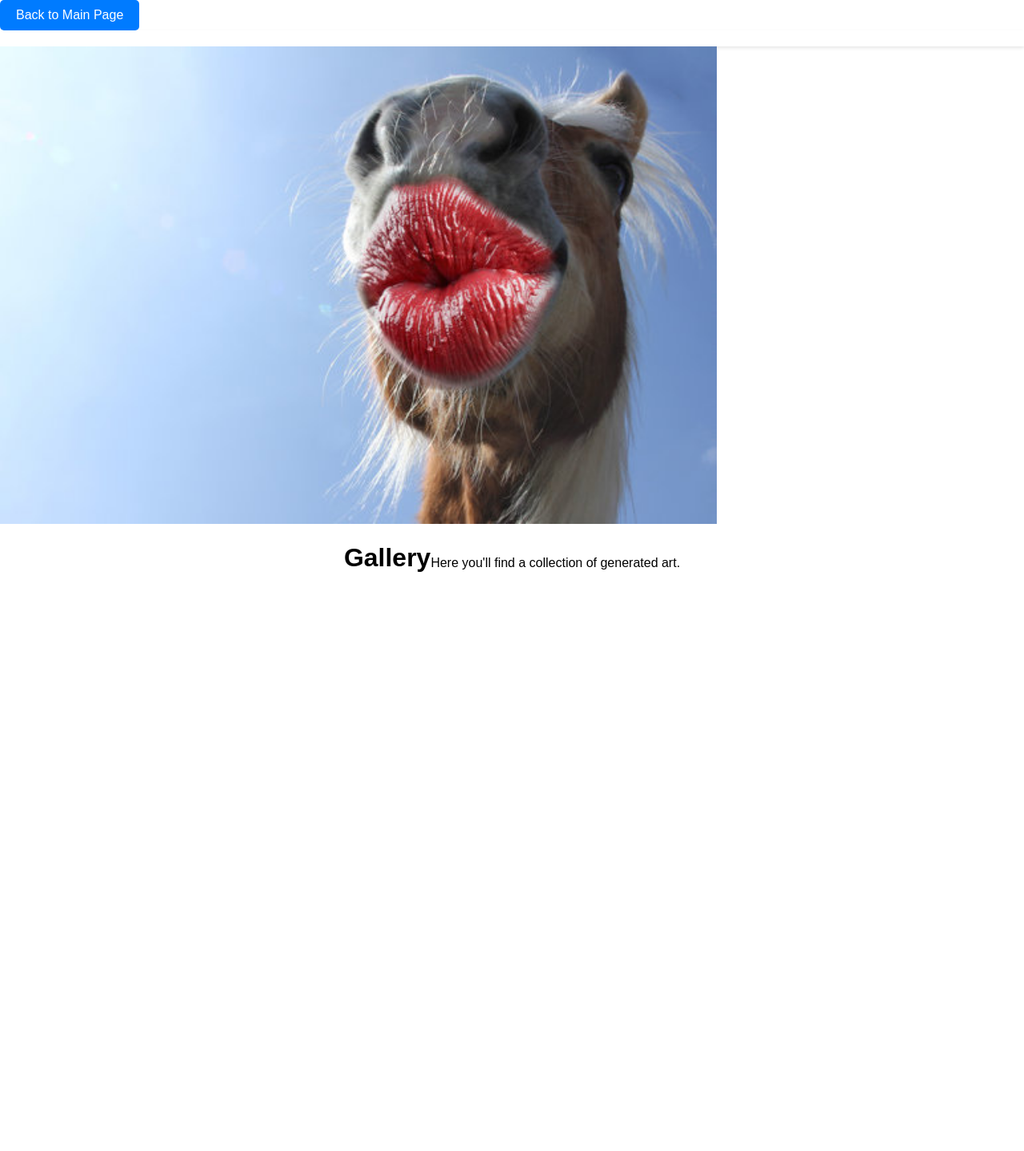
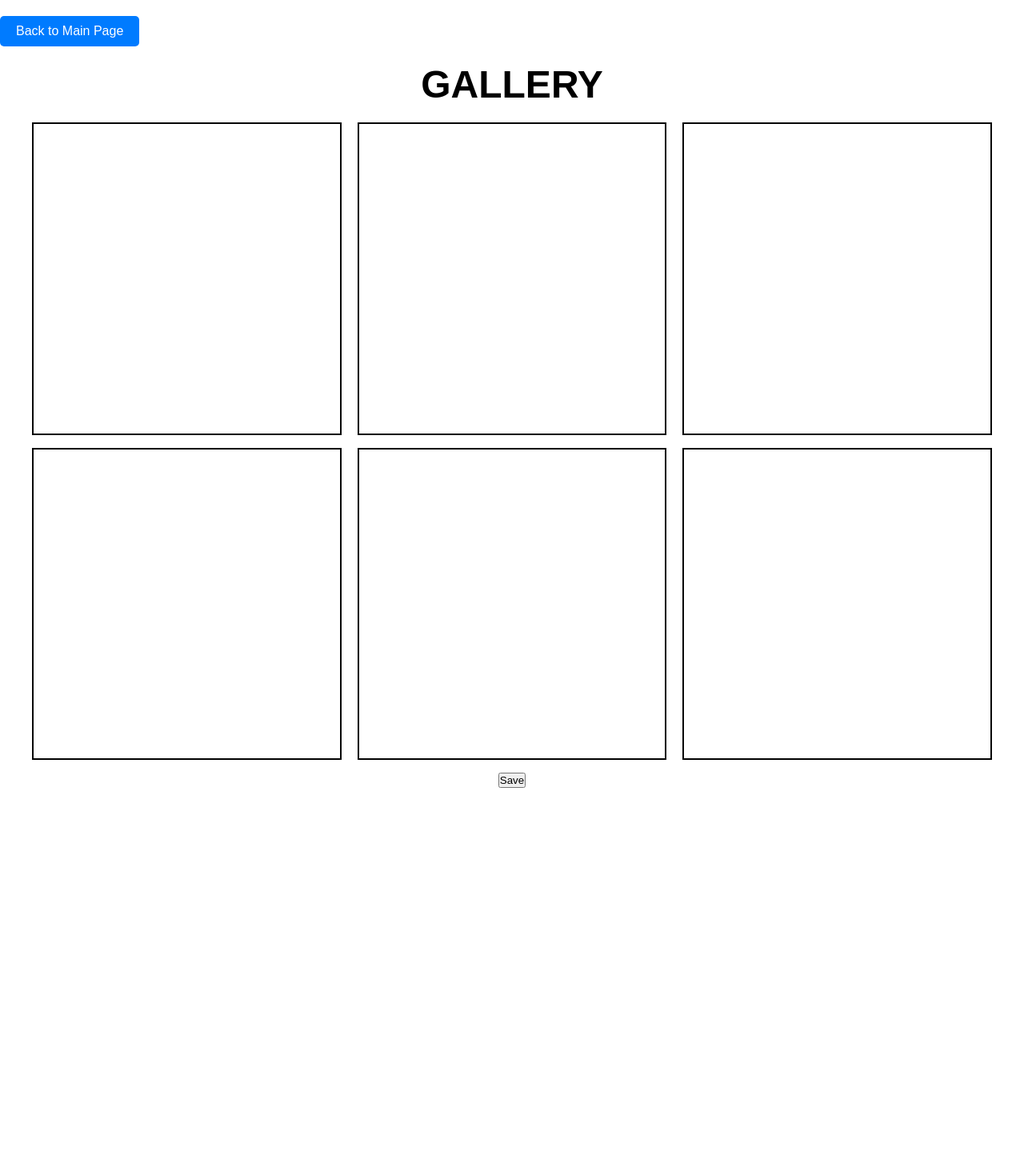
Before and after one commit to jdvande/Capstone1.1, a Flask app: page /gallery in a window 1280 px wide. Shown: the whole page at 80% size. After the commit the page ends 985 px from the top, so only its background shows below. Run offline with Flask 3, Linux system fonts and the light colour scheme; parts of the project's set-up code (start-up, migrations or seed data) failed here and were passed over.

Commit message:
-Gallery Fixed to show 6 black canvases work in progress, back button put or right top side, save button added for future development to save pictures in gallery. -About page minor details fixed -logo of steve industries added to home page bottom right -home buttons (generate,New canvas, and download) enlarged and placed into correct position.

```diff
--- a/static/script.js
+++ b/static/script.js
@@ -116,5 +116,9 @@ document.addEventListener('DOMContentLoaded', function() {
 
     // Display the percentage on the page
     const percentageDisplay = document.getElementById('percentageDisplay');
-    percentageDisplay.innerText = 'Percentage Mondrian: ' + percentage + '%';
+    if (percentage !== null) {
+        percentageDisplay.innerText = 'Percentage Mondrian: ' + percentage + '%';
+    } else {
+        percentageDisplay.innerText = '';  // Set the text to be empty if percentage is null
+    }
 });
--- a/templates/about.html
+++ b/templates/about.html
@@ -47,7 +47,7 @@
     <a href="{{ url_for('home') }}" class="back-button" id="AboutBackButton">Back to Main Page</a>
   </div>
 <div class="about-header">
-  <h1>ABOUT US</h1>
+  <h1>ABOUT THE ARTIST</h1>
 </div>
 
 <div class="about-content">
--- a/templates/gallery.html
+++ b/templates/gallery.html
@@ -6,25 +6,56 @@
   <title>Gallery - Art Generator</title>
   <link rel="stylesheet" href="{{ url_for('static', filename='site.css') }}">
   <link rel="icon" type="image/png" href="{{ url_for('static', filename='Logo.png') }}">
+  <style>
+    body {
+      font-family: Arial, sans-serif;
+      margin: 0;
+      padding: 0;
+      text-align: center;
+    }
+    .gallery-title {
+      font-size: 48px;
+      margin-top: 20px;
+    }
+    .grid-container {
+      display: grid;
+      grid-template-columns: repeat(3, 1fr);
+      gap: 20px; /* Reduce the gap for closer squares */
+      padding: 20px;
+      max-width: 1200px; /* Adjust this value to manage the size */
+      margin: auto; /* This will center your grid in the middle of the page */
+    }
+    .grid-item {
+      border: 2px solid black;
+      padding-bottom: 100%; /* This creates a square based on the width */
+      margin-bottom: -4px; /* Adjust the negative margin to reduce the space caused by padding-bottom */
+    }
+    .back-button-container {
+      margin-top: 20px;
+      text-align: left;
+    }
+  </style>
 </head>
 <body>
 
   <div class="back-button-container">
-    <a href="{{ url_for('home') }}" class="back-button">Back to Main Page</a>
-  </div>
-  <!-- Include the same header as in your main page -->
-  <div class="header">
-    <!-- Header content -->
+    <a href="{{ url_for('home') }}" class="back-button" id="GalleryBackButton">Back to Main Page</a>
   </div>
 
-<!--SURPRISE -->
-<img src="static/BOO.jpg" alt="Big Bertha" width="70%">
+  <h1 class="gallery-title">GALLERY</h1>
 
+  <div class="grid-container">
+    <div class="grid-item"></div>
+    <div class="grid-item"></div>
+    <div class="grid-item"></div>
+    <div class="grid-item"></div>
+    <div class="grid-item"></div>
+    <div class="grid-item"></div>
+  </div>
 
-  <div class="main-container">
-    <h1>Gallery</h1>
-    <p>Here you'll find a collection of generated art.</p>
-    <!-- Other content -->
-  </div>
+<button class="save-button" id="saveButton">Save</button>
+
+  <input type="file" id="imageInput" multiple style="display:none;" onchange="loadImages(event)" accept="image/*">
+
 </body>
 </html>
```
Also changed, not shown: static/site.css (+29 -6 lines), templates/home.html (+6 -5 lines), static/photos/image.png, static/photos/temp-img.png.
